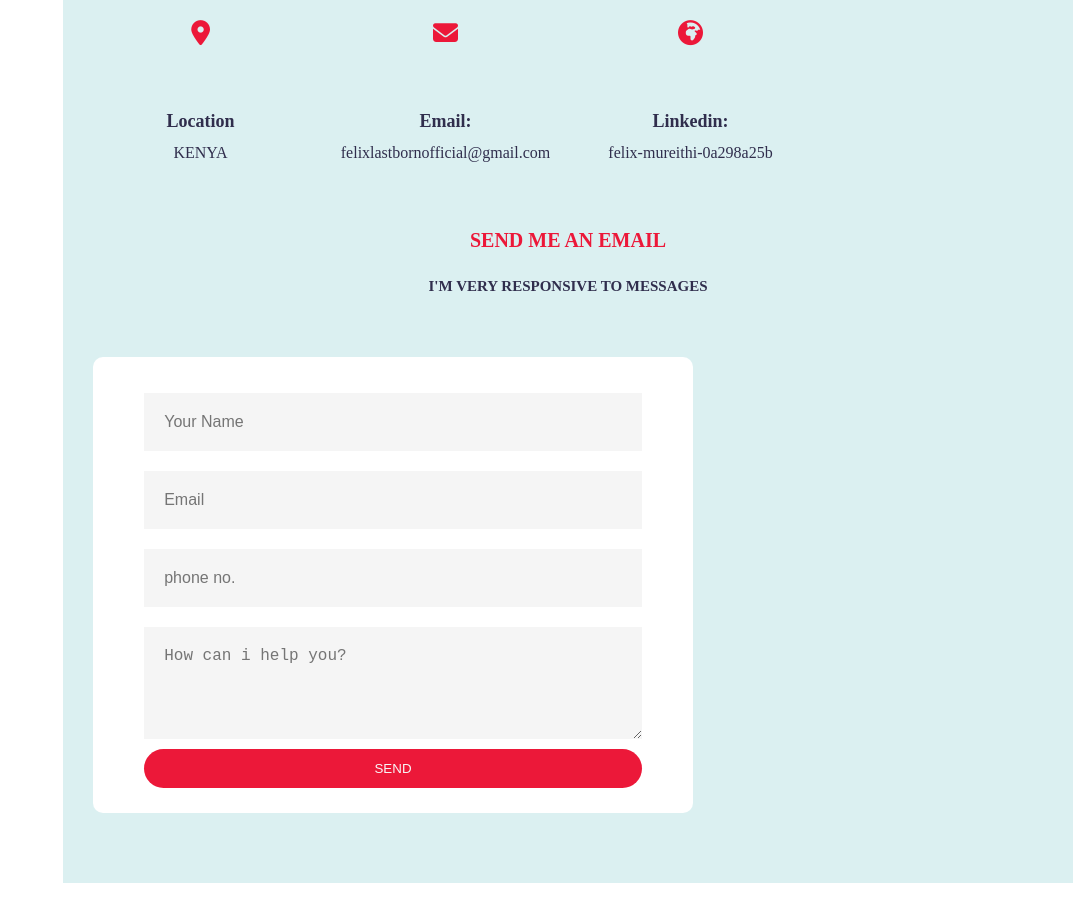
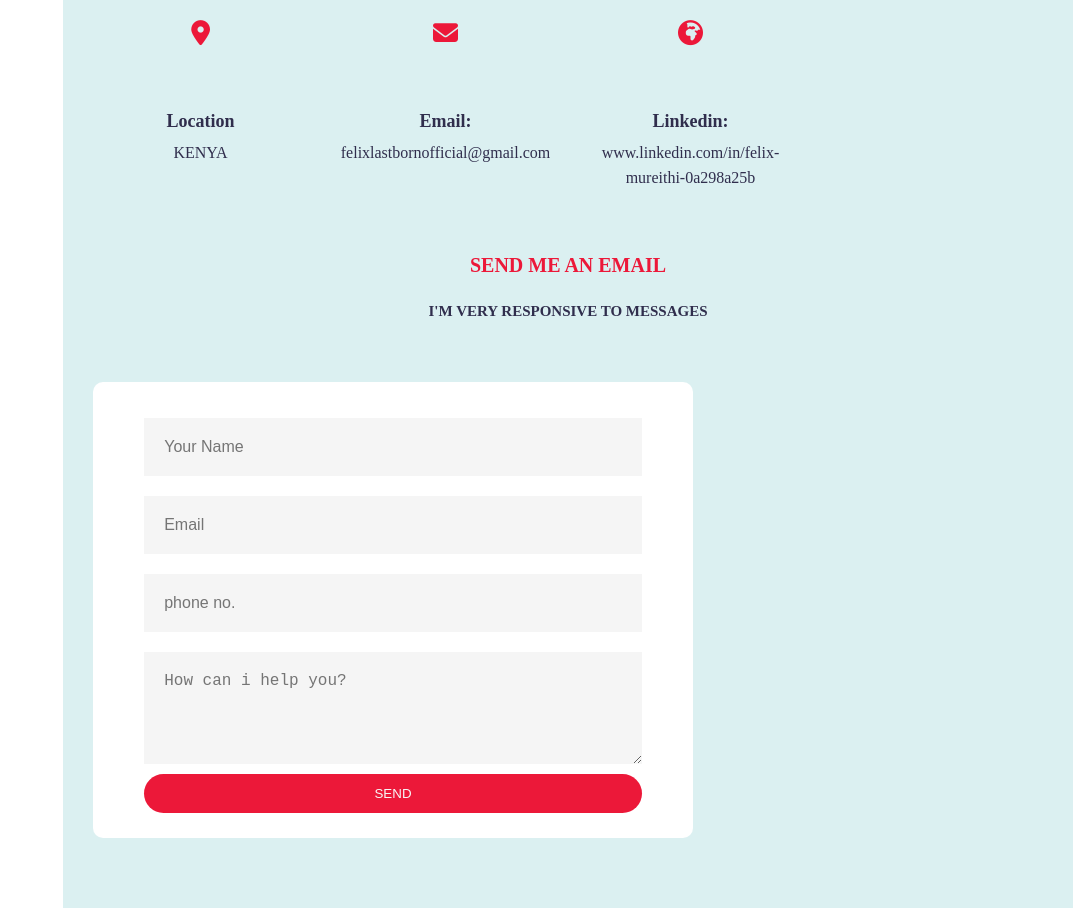
Before and after one commit to felixlastbornofficial/official, a plain HTML site: page index.html in a window 1280 px wide. Shown: the part 4089-4997 px from the top of the page, without its empty margins (207-1280 px from the left). Before the commit the page ends 4972 px from the top, so only its background shows below. Drawn offline with nearby package versions, Linux system fonts and the light colour scheme.

Commit message:
Update index.html

```diff
--- a/index.html
+++ b/index.html
@@ -421,7 +421,7 @@
             <div class="contact-info-item padd-15">
                 <div class="icon"><i class="fa fa-globe-africa"></i></div>
                 <h4>Linkedin:</h4>
-                <p><a>felix-mureithi-0a298a25b</a></p>
+                <p><a>www.linkedin.com/in/felix-mureithi-0a298a25b</a></p>
             </div>
             <!-- contact info ends -->
         </div>
```
